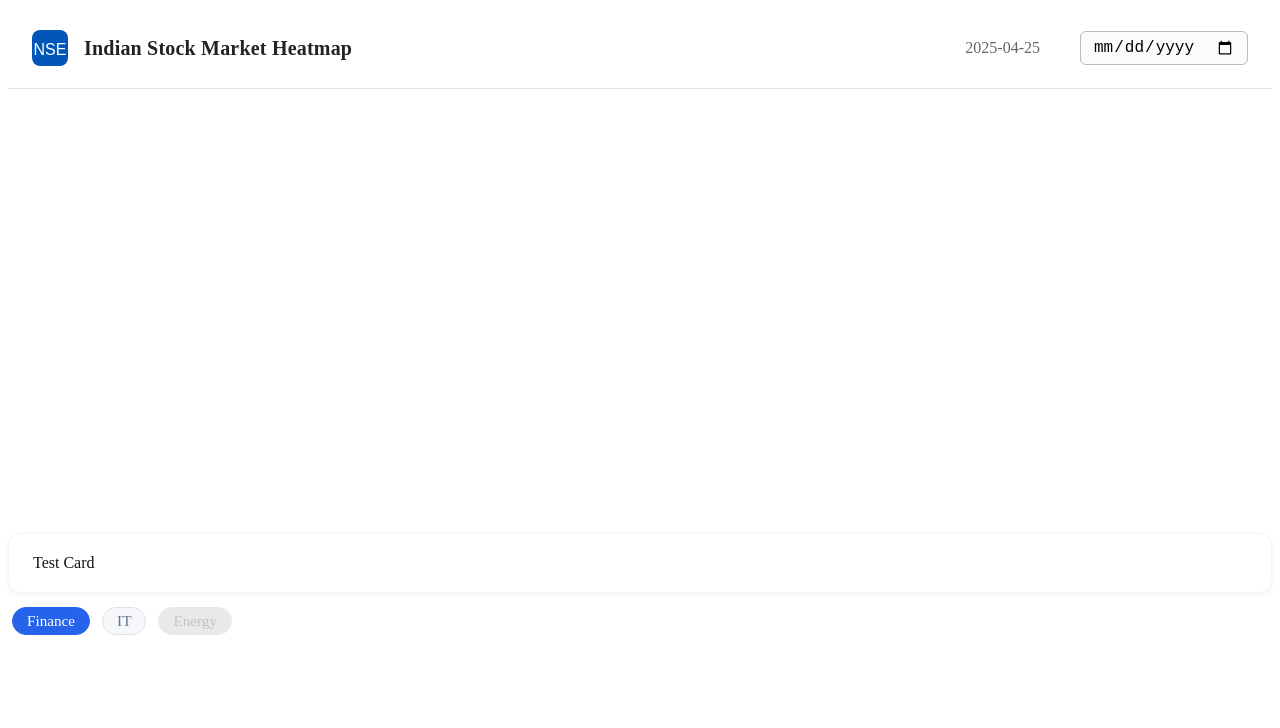
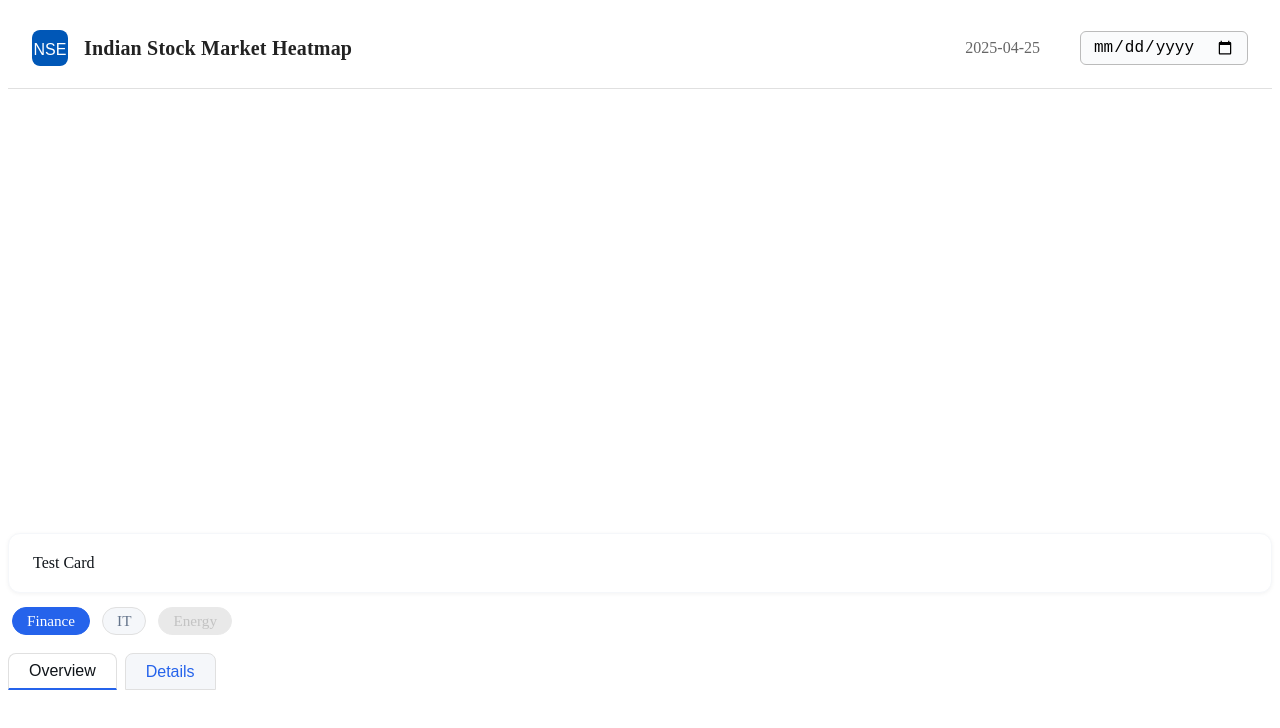
Before and after one commit to vijayanajay/nseviz, a website: page frontend/index.html in a window 1280 px wide. Drawn offline with Linux system fonts and the light colour scheme.

Commit message:
F7.5 progress: Tabs component implemented (TDD, minimal, per spec). Jest & Cypress tests passing. Updated tasks.md.

```diff
--- a/frontend/components.css
+++ b/frontend/components.css
@@ -91,3 +91,31 @@
   cursor: not-allowed;
   opacity: 0.7;
 }
+
+/* Tabs Component (F7.5) */
+.tabs {
+  display: flex;
+  gap: 8px;
+  margin: 16px 0 8px 0;
+}
+.tab {
+  padding: 8px 20px;
+  font-size: 1rem;
+  font-weight: 500;
+  background: #f5f7fa;
+  color: #2563EB;
+  border: 1px solid #e0e0e0;
+  border-radius: 8px 8px 0 0;
+  cursor: pointer;
+  outline: none;
+  transition: background 0.2s, color 0.2s, border-color 0.2s;
+}
+.tab.active {
+  background: #fff;
+  color: #0F1419;
+  border-bottom: 2px solid #2563EB;
+  z-index: 1;
+}
+.tab:not(.active):hover {
+  background: #e0e7ef;
+}
--- a/frontend/index.html
+++ b/frontend/index.html
@@ -21,6 +21,10 @@
   <span class="pill active">Finance</span>
   <span class="pill inactive">IT</span>
   <span class="pill disabled">Energy</span>
+  <div class="tabs">
+    <button class="tab active">Overview</button>
+    <button class="tab">Details</button>
+  </div>
   <div id="index-selector"></div>
   <footer id="footer"></footer>
   <script src="main.js"></script>
```
Also changed, not shown: docs/tasks.md (+9 -2 lines), frontend/__tests__/tabs.test.js (added, +33 -0 lines), frontend/cypress/e2e/tabs.cy.js (added, +14 -0 lines).
